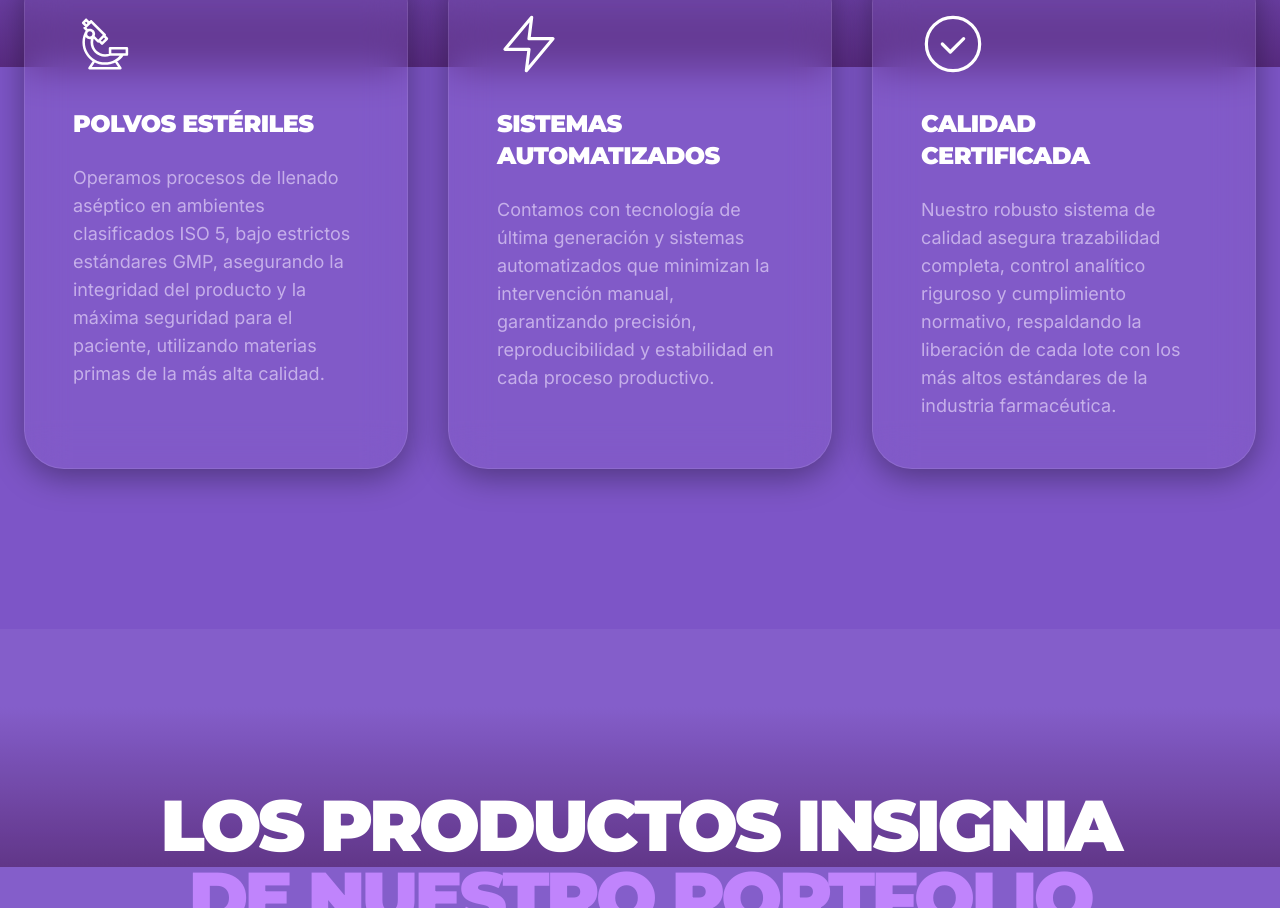
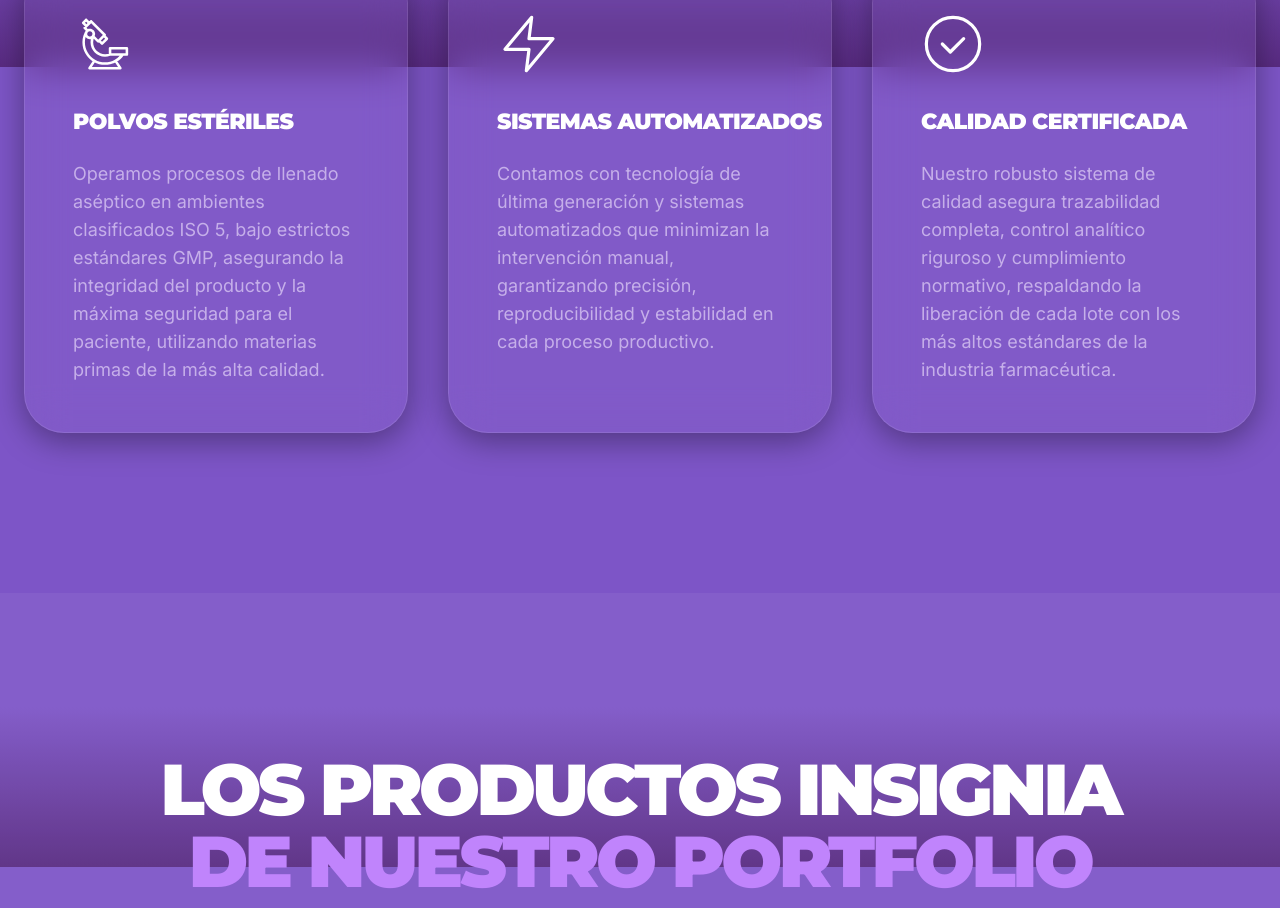
Before and after one commit to Marketing-Newtec/newtec-sitioweb, a React (Vite) app: page / in a window 1280 px wide. Shown: the part 1533-2441 px from the top of the page. Built offline with nearby package versions, Linux system fonts and the light colour scheme.

Commit message:
Ajuste titulos

```diff
--- a/components/Features.tsx
+++ b/components/Features.tsx
@@ -28,7 +28,10 @@ const FeatureCard: React.FC<{ title: string; desc: string; icon: React.ReactNode
     className="glass-card p-8 md:p-12 rounded-[2rem] md:rounded-[2.5rem] transition-all hover:-translate-y-4 group hover:border-white/30 hover:bg-white/5 relative overflow-hidden flex flex-col items-center text-center md:items-start md:text-left h-full"
   >
     {icon}
-    <h3 className="text-xl md:text-2xl font-brand font-black mb-4 md:mb-6 tracking-tight uppercase leading-tight">{title}</h3>
+    {/* Ajuste de tamaño para asegurar una sola línea en títulos largos */}
+    <h3 className="text-lg md:text-xl lg:text-[22px] font-brand font-black mb-4 md:mb-6 tracking-tight uppercase leading-tight whitespace-nowrap">
+      {title}
+    </h3>
     <p className="text-purple-100/60 leading-relaxed font-normal text-base md:text-lg">{desc}</p>
   </motion.div>
 );
```
